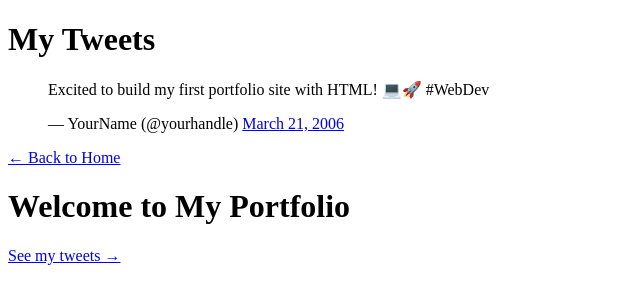
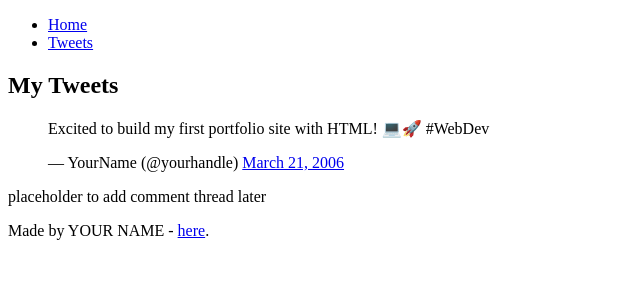
Before and after one commit to Hala-R1418/My_First_Portfolio, a plain HTML site: page html_basic/tweets.html in a window 1280 px wide. Shown: the whole page, without its empty margins (0-640 px from the left). Drawn offline with Linux system fonts and the light colour scheme.

Commit message:
Standardize structure with header, main (article + aside), and footer

```diff
--- a/html_basic/tweets.html
+++ b/html_basic/tweets.html
@@ -5,20 +5,28 @@
     <title>My First Portfolio</title>
 </head>
 <body>
+    <header>
+        <ul>
+            <li><a href="index.html">Home</a></li>
+            <li><a href="tweets.html">Tweets</a></li>
+        </ul>
+    </header>
+    <main>
+        <article>
             <h1>My Tweets</h1>
-
-    <!-- Embedded Tweet -->
             <blockquote class="twitter-tweet">
                 <p lang="en" dir="ltr">Excited to build my first portfolio site with HTML! 💻🚀 #WebDev</p>
                 &mdash; YourName (@yourhandle)
                 <a href="https://twitter.com/twitter/status/20">March 21, 2006</a>
             </blockquote>
             <script async src="https://platform.twitter.com/widgets.js" charset="utf-8"></script>
-
-    <!-- Link back to homepage -->
-    <p><a href="index.html">← Back to Home</a></p>
-
-    <h1>Welcome to My Portfolio</h1>
-<p><a href="tweets.html">See my tweets →</a></p>
+        </article>
+        <aside>
+            <p>placeholder to add comment thread later</p>
+        </aside>
+    </main>
+    <footer>
+        <p>Made by YOUR NAME - <a href="https://your-link.com" target="_blank">here</a>.</p>
+    </footer>
 </body>
 </html>
```
Also changed, not shown: html_basic/index.html (+16 -0 lines). Lines whose indentation alone changed are shown as unchanged.
